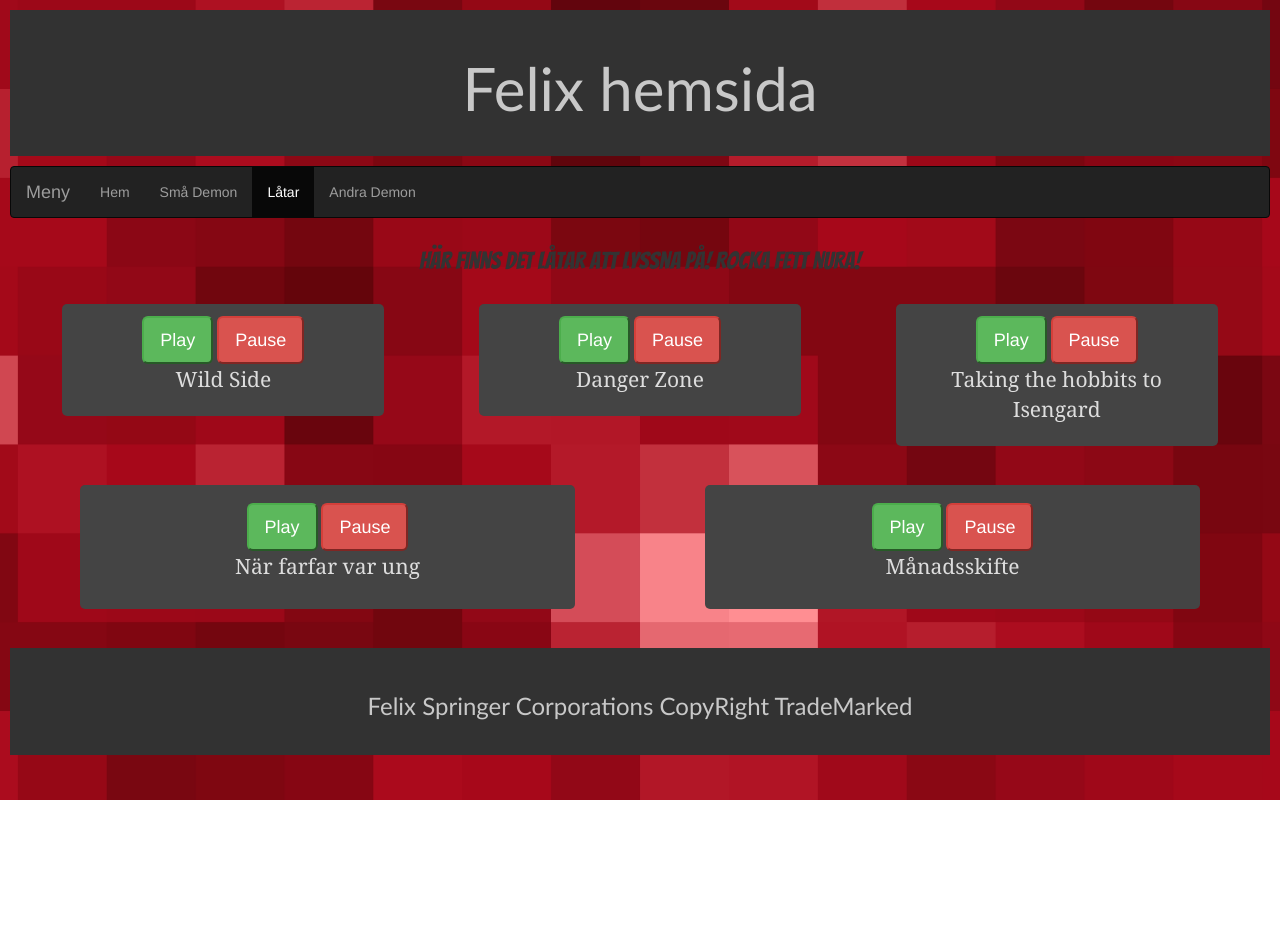
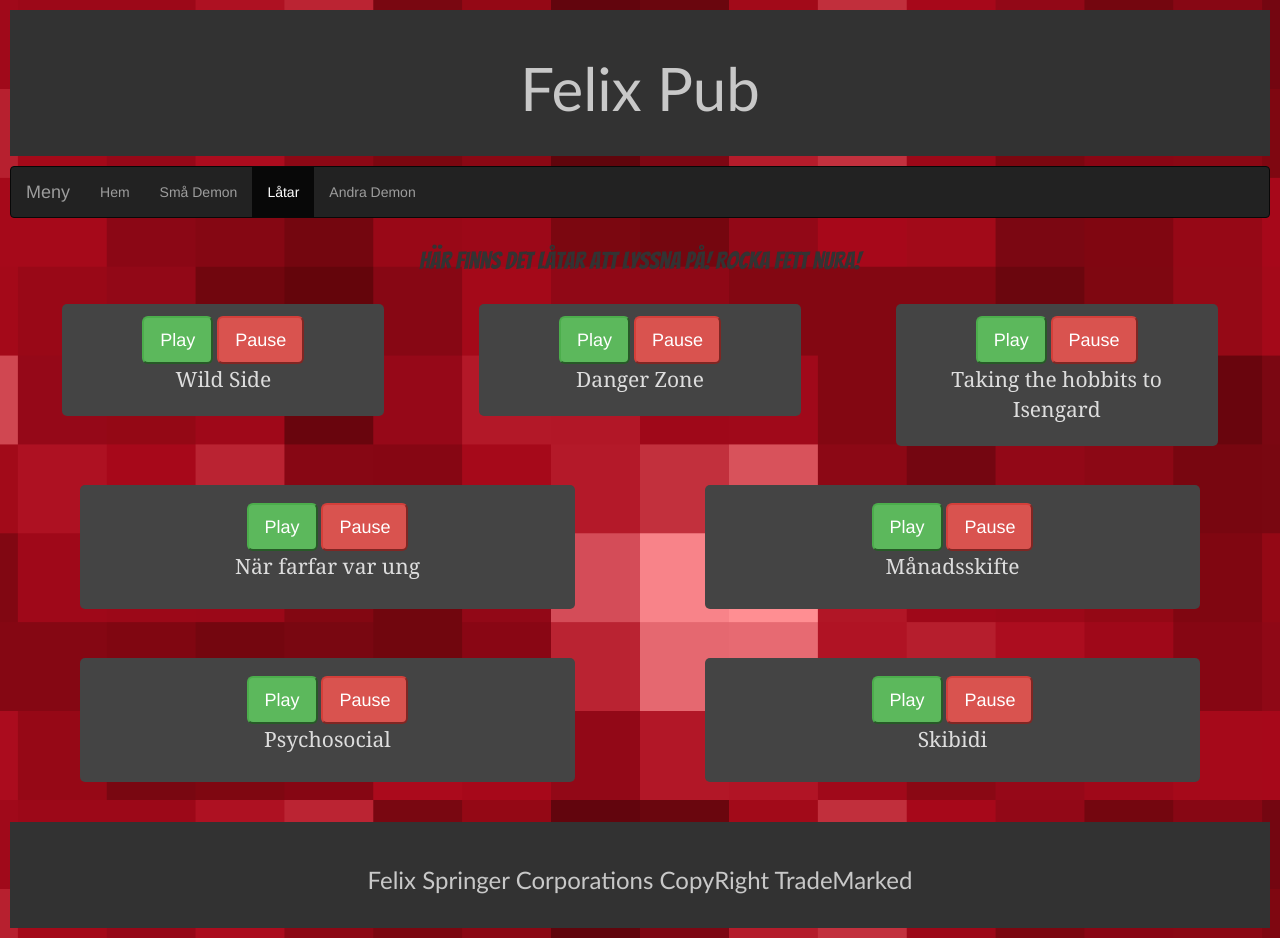
Before and after one commit to Simpan1001/FelixHemsida, a website: page Public/index3.html in a window 1280 px wide. Before the commit the page ends 800 px from the top, so only its background shows below. Drawn offline with nearby package versions, Linux system fonts and the light colour scheme; a web font is replaced by a local one.

```diff
--- a/Public/index3.html
+++ b/Public/index3.html
@@ -22,7 +22,7 @@
 
     <header>
         <div class="container-fluid headerText centerAlignment">
-            <h1 class="felixFont" style="font-size: 60px;">Felix hemsida</h1>
+            <h1 class="felixFont" style="font-size: 60px;">Felix Pub</h1>
         </div>
     </header>
 
@@ -116,6 +116,37 @@
         </div>
     </div>
 
+    <div>
+        <br>
+    </div>
+
+    <div class="container-fluid">
+        <div class="col-sm-6">
+            <div class="col-sm-10 col-sm-push-1 centerAlignment audioBlock">
+                <audio id="Psycho">
+                    <source src="/media/ljud/Psychosocial.wav" type="audio/mp3">
+                    Your browser does not support the audio element.
+                </audio>
+                <button type="button" class="btn-lg btn-success" onclick="playAudio('Psycho')">Play</button>
+                <button type="button" class="btn-lg btn-danger" onclick="pauseAudio('Psycho')">Pause</button>
+                <p class="centerAlignment audioText">Psychosocial</p>
+            </div>
+        </div>
+
+        <div class="col-sm-6">
+            <div class="col-sm-10 col-sm-push-1 centerAlignment audioBlock">
+                <audio id="Skibidi">
+                    <source src="/media/ljud/Skibidi.wav" type="audio/mp3">
+                    Your browser does not support the audio element.
+                </audio>
+                <button type="button" class="btn-lg btn-success" onclick="playAudio('Skibidi')">Play</button>
+                <button type="button" class="btn-lg btn-danger" onclick="pauseAudio('Skibidi')">Pause</button>
+                <p class="centerAlignment audioText">Skibidi</p>
+            </div>
+        </div>
+    </div>
+
+
     <script src="/playSounds3.js"></script>
 
     <!-- Ljudfiler slutar här -->
--- a/Public/playSounds3.js
+++ b/Public/playSounds3.js
@@ -3,6 +3,8 @@
 Hobbits = document.getElementById("Hobbits");
 Farfar = document.getElementById("Farfar");
 Månadsskifte = document.getElementById("Månadsskifte");
+Psychosocial = document.getElementById("Psycho");
+Skibidi = document.getElementById("Skibidi");
 
 ljudfil = 'none';
 
@@ -24,6 +26,12 @@
         case 'Månadsskifte':
             Månadsskifte.load();
             break;
+        case 'Psycho':
+            Psychosocial.load();
+            break;
+        case 'Skibidi':
+            Skibidi.load();
+            break;
     }
 
     ljudfil = string;
@@ -44,6 +52,13 @@
         case 'Månadsskifte':
             Månadsskifte.play();
             break;
+        case 'Psycho':
+            Psychosocial.play();
+            break;
+        case 'Skibidi':
+            Skibidi.play();
+            break;
+
     }
 }
 
@@ -65,5 +80,11 @@
         case 'Månadsskifte':
             Månadsskifte.pause();
             break;
+        case 'Psycho':
+            Psychosocial.pause();
+            break;
+        case 'Skibidi':
+            Skibidi.pause();
+            break;
     }
 }
```
Also changed, not shown: Public/index.html (+1 -1 lines), Public/index2.html (+1 -1 lines), Public/index4.html (+26 -6 lines), Public/playSounds4.js (+10 -0 lines), 3 other files.
